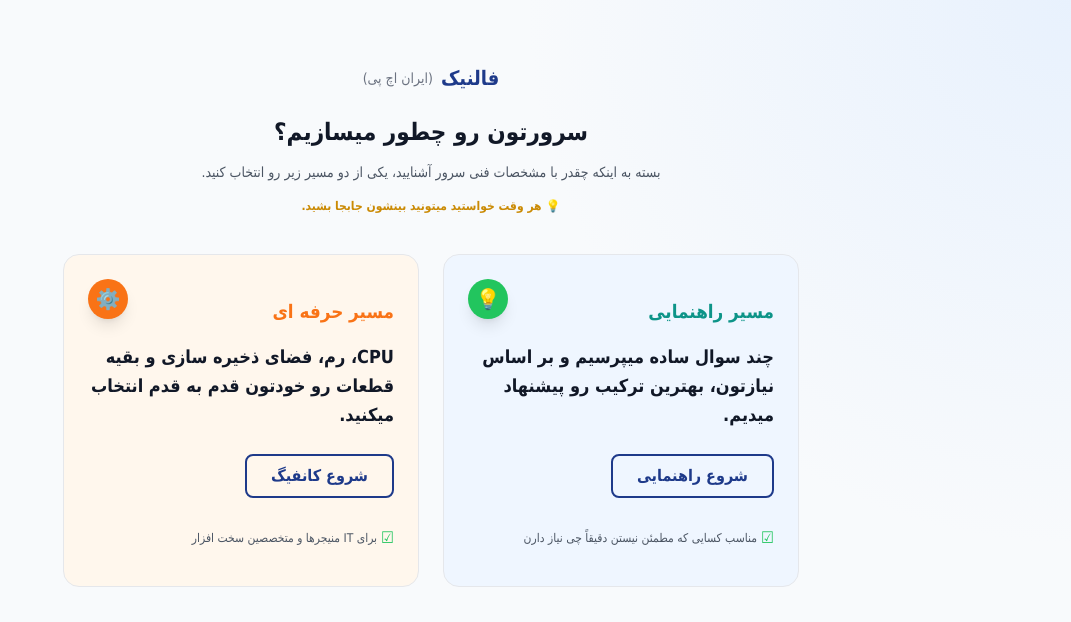
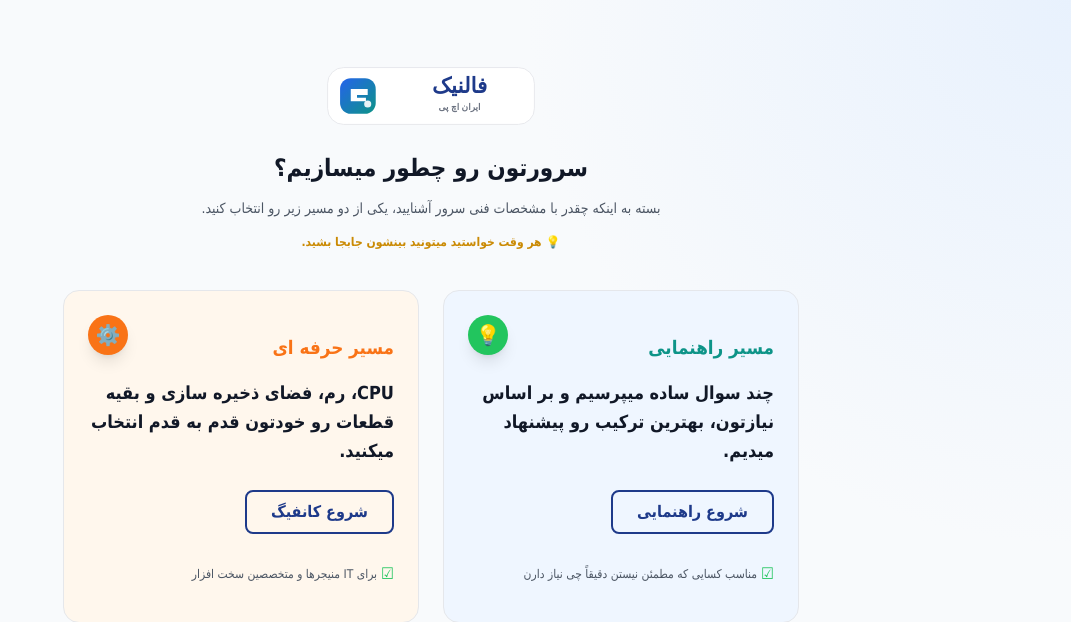
Before and after one commit to ahmad75naraghi/CON, a PHP site: page / in a window 1280 px wide. Shown: the top 622 px of the page, without its empty margins (209-1280 px from the left). Run offline with PHP 8.4, Linux system fonts and the light colour scheme; some web fonts are replaced.

Commit message:
style: improve local branding logos
Co-authored-by: arena-agent <297053741+arena-agent@users.noreply.github.com>

```diff
--- a/assets/style.css
+++ b/assets/style.css
@@ -699,3 +699,10 @@ td {
         transition-duration: .01ms !important;
     }
 }
+
+/* Brand assets */
+.w-auto { width: auto; }
+.brand-logo-link img,
+img[alt="لوگوی فالنیک"] {
+    object-fit: contain;
+}
--- a/index.php
+++ b/index.php
@@ -5,6 +5,7 @@
     <meta charset="UTF-8">
     <meta name="viewport" content="width=device-width, initial-scale=1.0">
     <title>کانفیگوراتور حرفه‌ای سرور HPE</title>
+    <link rel="icon" type="image/svg+xml" href="assets/falnic-logo.svg">
     <link rel="stylesheet" href="assets/style.css?v=<?= time() ?>">
 </head>
 
@@ -13,10 +14,8 @@
     <!-- بخش انتخاب مسیر (Intro) -->
     <div id="view-intro" class="container mx-auto p-4 max-w-3xl mt-12 transition-all duration-500">
         <div class="text-center mb-10">
-            <div class="flex justify-center items-center gap-2 mb-6">
-                <span class="text-xl font-bold text-blue-900">فالنیک</span>
-                <span class="text-sm text-gray-500">(ایران اچ پی)</span>
-                <!-- لوگو فالنیک در اینجا قرار گیرد -->
+            <div class="flex justify-center items-center gap-3 mb-6">
+                <img src="assets/falnic-logo.svg" alt="لوگوی فالنیک" class="h-16 w-auto">
             </div>
             <h1 class="text-2xl font-bold text-gray-900 mb-2">سرورتون رو چطور میسازیم؟</h1>
             <p class="text-gray-600 text-sm mb-4">بسته به اینکه چقدر با مشخصات فنی سرور آشنایید، یکی از دو مسیر زیر رو انتخاب کنید.</p>
@@ -64,6 +63,9 @@
     <div id="view-pro" class="hidden container mx-auto p-4 max-w-4xl mt-8">
         <div class="flex justify-between items-center mb-10">
             <button type="button" onclick="smartAssistant.open()" class="bg-purple-600 text-white px-3 py-1 rounded-lg text-xs font-bold flex items-center gap-1 hover:opacity-80 transition">✨ راهنمایی هوشمند</button>
+            <a href="index.php" class="flex items-center gap-2 text-right hover:opacity-80 transition" aria-label="فالنیک - بازگشت به شروع">
+                <img src="assets/falnic-logo.svg" alt="لوگوی فالنیک" class="h-10 w-auto">
+            </a>
             <div class="flex items-center gap-4">
                 <span class="text-orange-500 font-bold flex items-center gap-2">⚙️ مسیر حرفه ای</span>
                 <button onclick="wizard.showView('view-intro')" class="text-blue-900 text-sm font-bold flex items-center gap-1 hover:text-blue-700">بازگشت →</button>
@@ -130,6 +132,9 @@
         <!-- هدر و نوار پیشرفت چندمرحله‌ای -->
         <div class="flex justify-between items-center mb-8">
             <button type="button" onclick="smartAssistant.open()" class="bg-purple-600 text-white px-3 py-1 rounded-lg text-xs font-bold flex items-center gap-1 hover:opacity-80 transition">✨ راهنمایی هوشمند</button>
+            <a href="index.php" class="flex items-center gap-2 text-right hover:opacity-80 transition" aria-label="فالنیک - بازگشت به شروع">
+                <img src="assets/falnic-logo.svg" alt="لوگوی فالنیک" class="h-10 w-auto">
+            </a>
             <div class="flex items-center gap-4">
                 <span class="text-orange-500 font-bold flex items-center gap-2">⚙️ مسیر حرفه ای</span>
                 <button onclick="wizard.showView('view-pro')" class="text-blue-900 text-sm font-bold flex items-center gap-1 hover:text-blue-700">بازگشت →</button>
@@ -432,6 +437,9 @@
     <div id="view-pro-results" class="hidden container mx-auto p-4 max-w-4xl mt-8">
         <div class="flex justify-between items-center mb-8">
             <button type="button" onclick="smartAssistant.open()" class="bg-purple-600 text-white px-3 py-1 rounded-lg text-xs font-bold flex items-center gap-1 hover:opacity-80 transition">✨ راهنمایی هوشمند</button>
+            <a href="index.php" class="flex items-center gap-2 text-right hover:opacity-80 transition" aria-label="فالنیک - بازگشت به شروع">
+                <img src="assets/falnic-logo.svg" alt="لوگوی فالنیک" class="h-10 w-auto">
+            </a>
             <button onclick="wizard.showView('view-pro-configurator')" class="text-blue-900 text-sm font-bold flex items-center gap-1 hover:text-blue-700">بازگشت →</button>
         </div>
 
@@ -467,6 +475,9 @@
     <div id="view-guidance" class="hidden container mx-auto p-4 max-w-4xl mt-8">
         <div class="flex justify-between items-center mb-8">
             <button type="button" onclick="smartAssistant.open()" class="bg-purple-600 text-white px-3 py-1 rounded-lg text-xs font-bold flex items-center gap-1 hover:opacity-80 transition">✨ راهنمایی هوشمند</button>
+            <a href="index.php" class="flex items-center gap-2 text-right hover:opacity-80 transition" aria-label="فالنیک - بازگشت به شروع">
+                <img src="assets/falnic-logo.svg" alt="لوگوی فالنیک" class="h-10 w-auto">
+            </a>
             <div class="flex items-center gap-4">
                 <span class="text-teal-600 font-bold flex items-center gap-2">💡 مسیر راهنمایی</span>
                 <button onclick="wizard.prevStep()" class="text-blue-900 text-sm font-bold flex items-center gap-1 hover:text-blue-700">بازگشت →</button>
@@ -496,6 +507,9 @@
     <div id="view-offers" class="hidden container mx-auto p-4 max-w-5xl mt-8">
         <div class="flex justify-between items-center mb-8">
             <button type="button" onclick="smartAssistant.open()" class="bg-purple-600 text-white px-3 py-1 rounded-lg text-xs font-bold flex items-center gap-1 hover:opacity-80 transition">✨ راهنمایی هوشمند</button>
+            <a href="index.php" class="flex items-center gap-2 text-right hover:opacity-80 transition" aria-label="فالنیک - بازگشت به شروع">
+                <img src="assets/falnic-logo.svg" alt="لوگوی فالنیک" class="h-10 w-auto">
+            </a>
             <button onclick="wizard.showView('view-guidance')" class="text-blue-900 text-sm font-bold flex items-center gap-1 hover:text-blue-700">بازگشت →</button>
         </div>
 
@@ -526,6 +540,9 @@
     <div id="view-server-details" class="hidden container mx-auto p-4 max-w-4xl mt-8">
         <div class="flex justify-between items-center mb-8">
             <button type="button" onclick="smartAssistant.open()" class="bg-purple-600 text-white px-3 py-1 rounded-lg text-xs font-bold flex items-center gap-1 hover:opacity-80 transition">✨ راهنمایی هوشمند</button>
+            <a href="index.php" class="flex items-center gap-2 text-right hover:opacity-80 transition" aria-label="فالنیک - بازگشت به شروع">
+                <img src="assets/falnic-logo.svg" alt="لوگوی فالنیک" class="h-10 w-auto">
+            </a>
             <button onclick="wizard.showView('view-offers')" class="text-blue-900 text-sm font-bold flex items-center gap-1 hover:text-blue-700">بازگشت →</button>
         </div>
 
@@ -625,9 +642,12 @@
     <div id="ai-assistant-modal" class="hidden fixed inset-0 bg-black bg-opacity-70 flex items-center justify-center z-50 p-4">
         <div class="bg-white rounded-2xl shadow-2xl max-w-4xl w-full max-h-[90vh] overflow-y-auto">
             <div class="p-6 border-b flex justify-between items-center sticky top-0 bg-white z-10 rounded-2xl">
-                <div>
+                <div class="flex items-center gap-3">
+                    <img src="assets/falnic-logo.svg" alt="لوگوی فالنیک" class="h-10 w-auto">
+                    <div>
                     <h3 class="text-xl font-bold text-gray-900">✨ راهنمایی هوشمند کانفیگ سرور</h3>
                     <p class="text-sm text-gray-500 mt-1">قبل از شروع چت می‌تونید یکی از سه کانفیگ آماده پیشنهادی رو انتخاب کنید.</p>
+                    </div>
                 </div>
                 <button type="button" onclick="smartAssistant.close()" class="w-10 h-10 rounded-full bg-gray-100 hover:bg-gray-200 text-gray-700 font-bold">×</button>
             </div>
```
Also changed, not shown: assets/falnic-logo.svg (added), assets/hpe-logo.svg.
